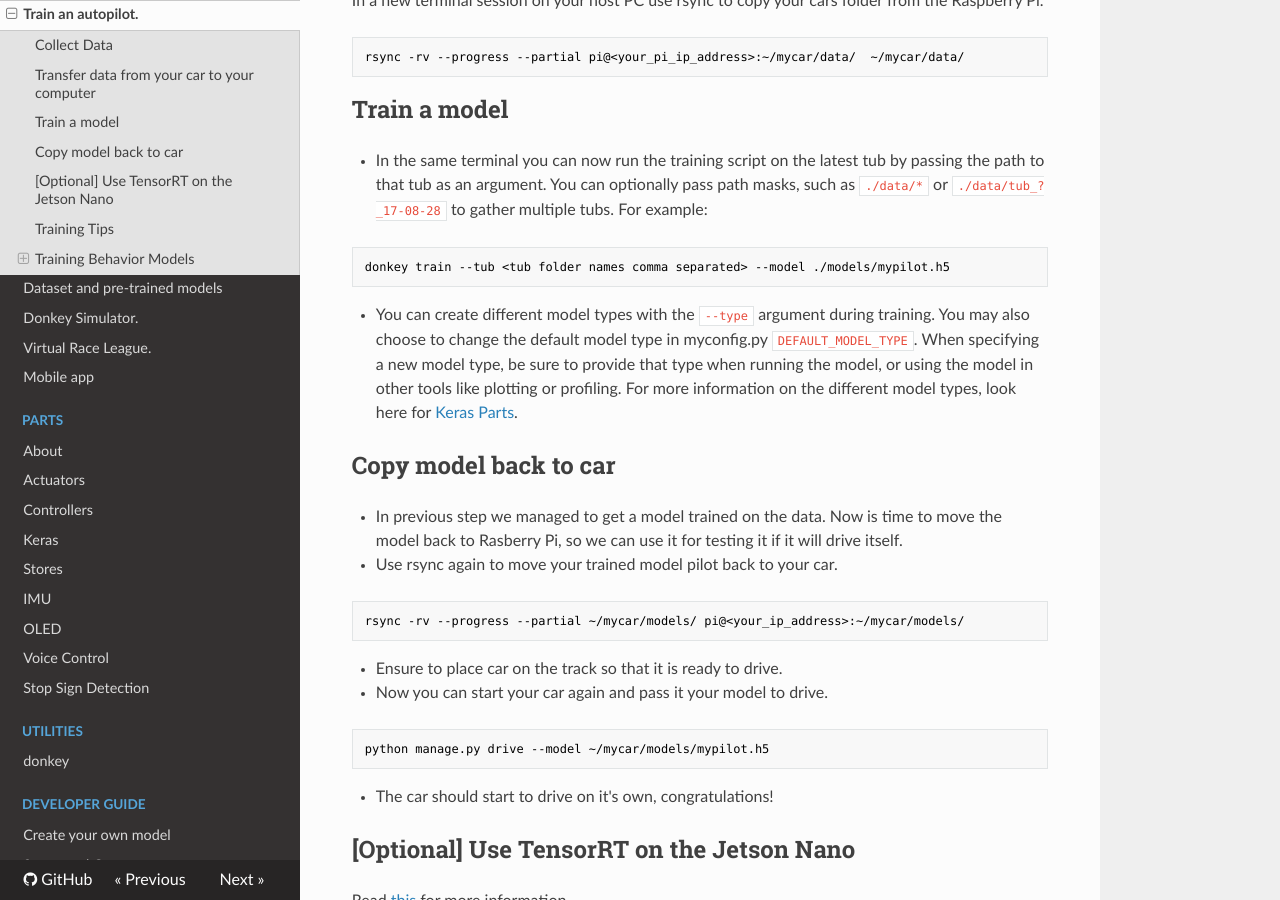
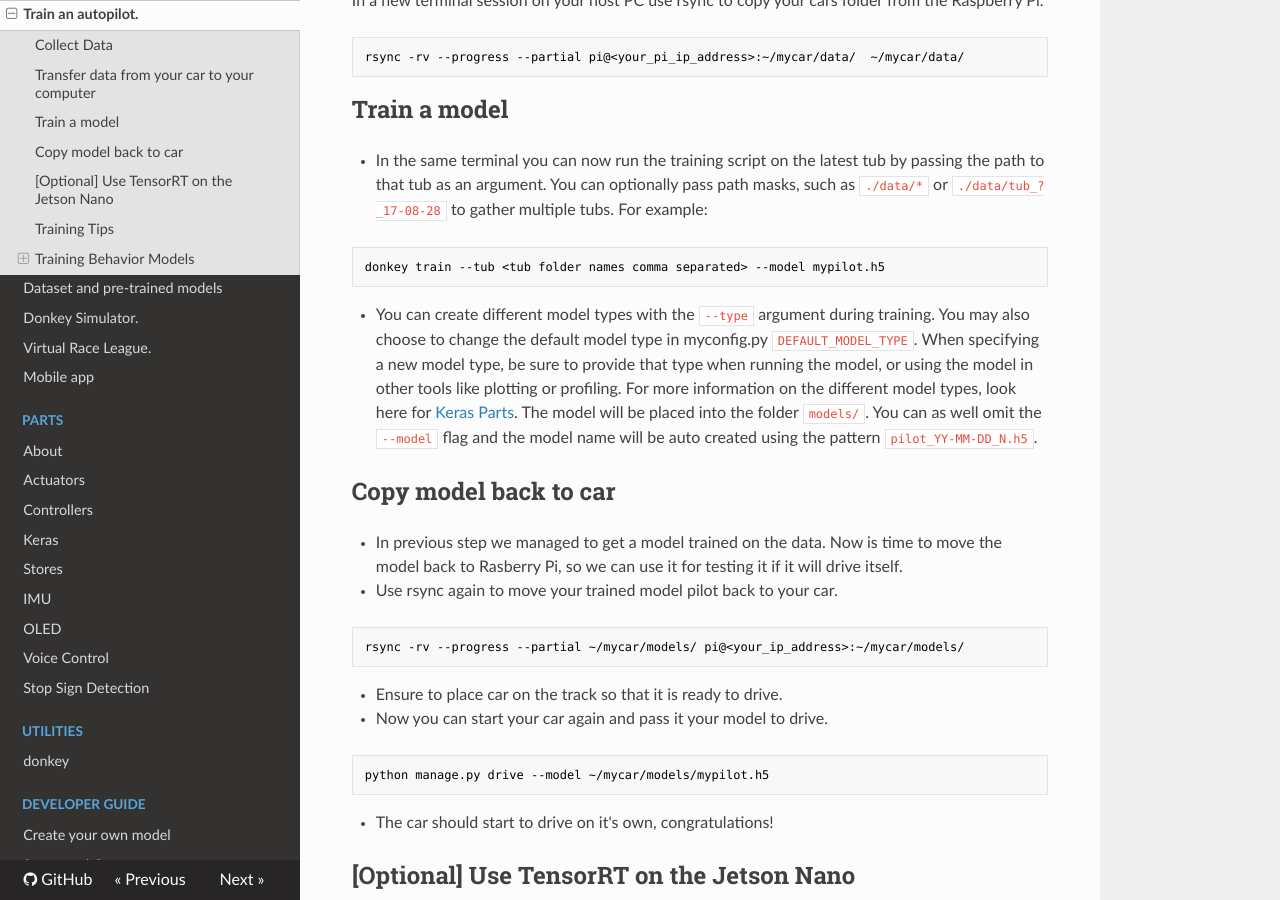
Before and after one commit to autorope/donkeydocs, an MkDocs documentation site: the page built from docs/guide/train_autopilot.md, in a window 1280 px wide and 900 px high, scrolled down 742 px. Built offline with MkDocs 1.6.1, drawn with Linux system fonts in a browser that asks for light colours; nearby versions of some CDN libraries; old or Windows-style settings are respelled for this version of MkDocs.

Commit message:
Aligned train documentation w/ current 4.2 code.

````diff
--- a/docs/guide/train_autopilot.md
+++ b/docs/guide/train_autopilot.md
@@ -31,10 +31,10 @@ rsync -rv --progress --partial pi@<your_pi_ip_address>:~/mycar/data/  ~/mycar/da
 * In the same terminal you can now run the training script on the latest tub by passing the path to that tub as an argument. You can optionally pass path masks, such as `./data/*` or `./data/tub_?_17-08-28` to gather multiple tubs. For example:
 
 ```bash
-donkey train --tub <tub folder names comma separated> --model ./models/mypilot.h5
+donkey train --tub <tub folder names comma separated> --model mypilot.h5
 ```
 
-* You can create different model types with the `--type` argument during training. You may also choose to change the default model type in myconfig.py `DEFAULT_MODEL_TYPE`. When specifying a new model type, be sure to provide that type when running the model, or using the model in other tools like plotting or profiling. For more information on the different model types, look here for [Keras Parts](/parts/keras).
+* You can create different model types with the `--type` argument during training. You may also choose to change the default model type in myconfig.py `DEFAULT_MODEL_TYPE`. When specifying a new model type, be sure to provide that type when running the model, or using the model in other tools like plotting or profiling. For more information on the different model types, look here for [Keras Parts](/parts/keras). The model will be placed into the folder `models/`. You can as well omit the `--model` flag and the model name will be auto created using the pattern `pilot_YY-MM-DD_N.h5`.
 
 ## Copy model back to car
 
````
